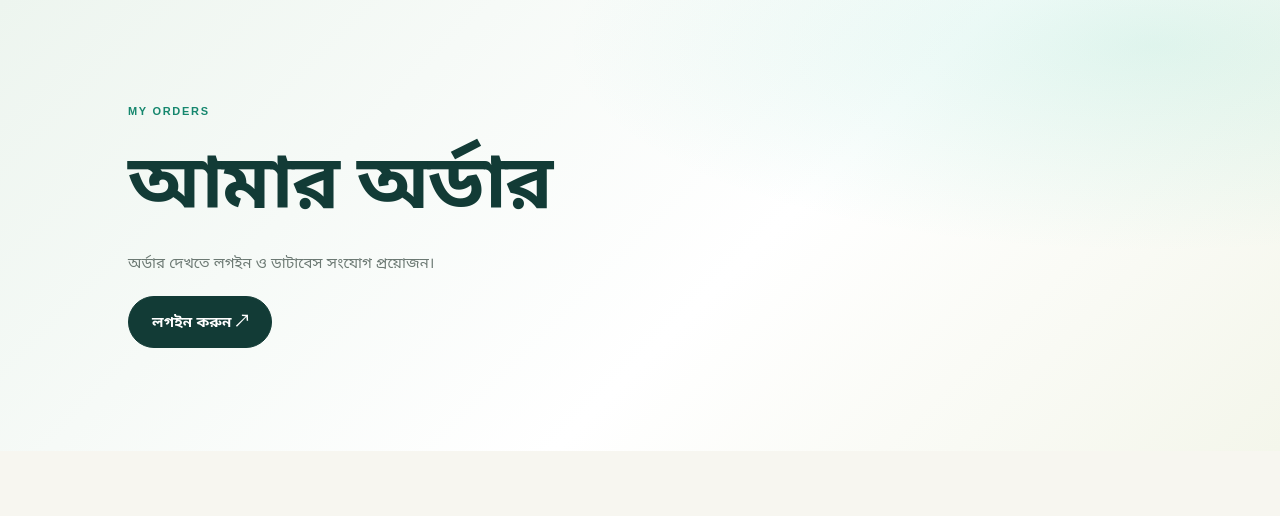
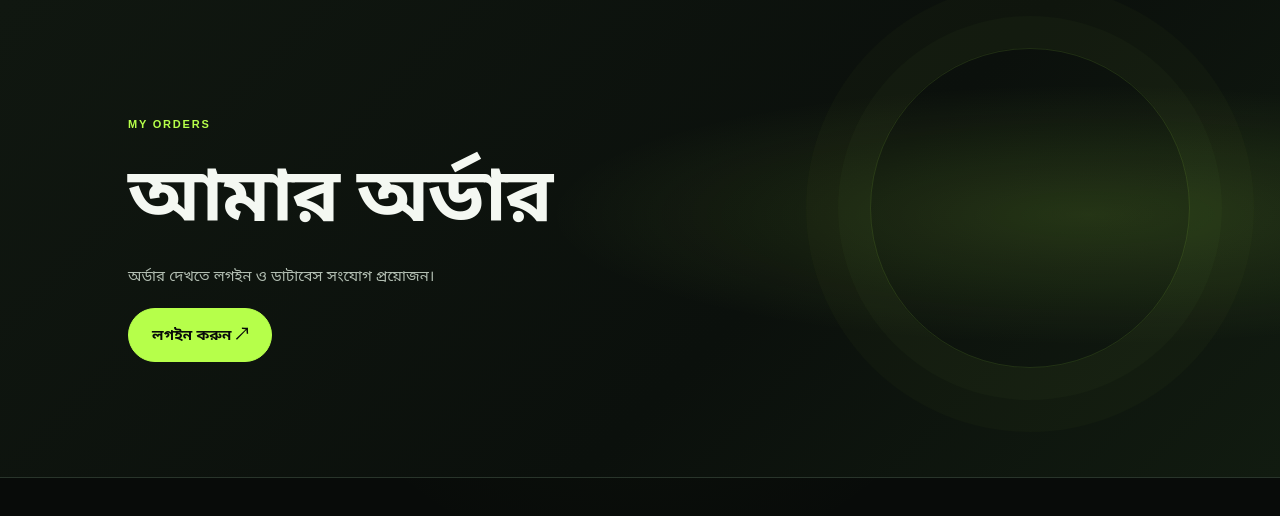
Before and after one commit to neweix24/neweix, a Next.js app: page /orders in a window 1280 px wide. Shown: the top 516 px of the page. Built offline with nearby package versions, Linux system fonts and the light colour scheme.

Commit message:
Update globals.css

```diff
--- a/app/globals.css
+++ b/app/globals.css
@@ -1,17 +1,22 @@
 @import "tailwindcss";
 
+/* NEWEIX — Black & Green Design System */
 :root {
-  --navy: #123b36;
-  --gold: #39c6a3;
-  --ink: #202925;
-  --muted: #6c7973;
-  --paper: #f7f6f0;
-  --surface: #ffffff;
-  --border: #e5eae5;
-  --primary: #123b36;
-  --primary-hover: #1d554b;
+  color-scheme: dark;
+  --bg: #080b09;
+  --surface: #101612;
+  --surface-raised: #151d18;
+  --surface-soft: #1b251e;
+  --primary: #b6ff4a;
+  --primary-hover: #c9ff7b;
+  --primary-dark: #203814;
+  --ink: #f4f8f2;
+  --muted: #a0ada1;
+  --border: #29352b;
+  --danger: #ff7777;
+  --success: #b6ff4a;
   --radius: 18px;
-  --shadow: 0 12px 36px rgba(18, 59, 54, 0.07);
+  --shadow: 0 18px 48px rgba(0, 0, 0, 0.28);
 }
 
 * {
@@ -21,19 +26,25 @@
 html {
   scroll-behavior: smooth;
   scroll-padding-top: 90px;
+  background: var(--bg);
 }
 
 body {
   margin: 0;
-  background: var(--paper);
+  min-height: 100vh;
+  background:
+    radial-gradient(ellipse at 50% -20%, rgba(119, 190, 57, 0.09), transparent 55%),
+    var(--bg);
   color: var(--ink);
-  font-family: Arial, "Noto Sans Bengali", sans-serif;
+  font-family: Arial, "Noto Sans Bengali", "Hind Siliguri", sans-serif;
   font-size: 15px;
-  line-height: 1.65;
+  line-height: 1.7;
   -webkit-font-smoothing: antialiased;
 }
 
-img {
+img,
+video {
+  display: block;
   max-width: 100%;
 }
 
@@ -55,22 +66,42 @@
 }
 
 button {
+  color: inherit;
   cursor: pointer;
 }
 
 button:disabled {
   cursor: not-allowed;
-  opacity: 0.55;
+  opacity: 0.5;
+}
+
+::selection {
+  color: #080b09;
+  background: var(--primary);
 }
 
 :focus-visible {
-  outline: 3px solid var(--gold);
-  outline-offset: 3px;
+  outline: 3px solid var(--primary);
+  outline-offset: 4px;
 }
 
-::selection {
-  background: #b8f2df;
-  color: var(--navy);
+h1,
+h2,
+h3,
+h4,
+p {
+  overflow-wrap: anywhere;
+}
+
+h1,
+h2,
+h3,
+h4 {
+  line-height: 1.3;
+}
+
+p {
+  color: var(--muted);
 }
 
 /* Header and navigation */
@@ -79,28 +110,28 @@
   position: sticky;
   top: 0;
   z-index: 50;
-  min-height: 72px;
   display: flex;
   align-items: center;
   justify-content: space-between;
   gap: 20px;
+  min-height: 74px;
   padding: 14px clamp(18px, 6vw, 88px);
-  background: rgba(255, 255, 255, 0.94);
+  background: rgba(8, 11, 9, 0.9);
   border-bottom: 1px solid var(--border);
-  backdrop-filter: blur(16px);
+  backdrop-filter: blur(18px);
 }
 
 .brand {
   flex-shrink: 0;
+  color: var(--ink);
   font-size: 29px;
-  font-weight: 850;
+  font-weight: 900;
   line-height: 1.2;
-  color: var(--navy);
   letter-spacing: -1.5px;
 }
 
 .brand span {
-  color: var(--gold);
+  color: var(--primary);
 }
 
 nav {
@@ -109,7 +140,7 @@
   justify-content: flex-end;
   gap: clamp(12px, 2.4vw, 28px);
   font-size: 14px;
-  font-weight: 600;
+  font-weight: 650;
 }
 
 nav a {
@@ -117,7 +148,7 @@
 }
 
 nav a:hover {
-  color: #16876e;
+  color: var(--primary);
 }
 
 .nav-button {
@@ -126,54 +157,76 @@
   justify-content: center;
   min-height: 42px;
   padding: 9px 19px;
-  background: var(--navy);
-  color: white;
-  border: 1px solid var(--navy);
+  color: #080b09;
+  background: var(--primary);
+  border: 1px solid var(--primary);
   border-radius: 999px;
+  font-weight: 800;
   transition: background 180ms ease, transform 180ms ease;
 }
 
 .nav-button:hover {
+  color: #080b09;
   background: var(--primary-hover);
-  color: white;
   transform: translateY(-1px);
 }
 
 /* Hero */
 
 .hero {
-  padding: clamp(52px, 8vw, 104px) clamp(20px, 10vw, 144px);
+  position: relative;
+  isolation: isolate;
+  overflow: hidden;
+  padding: clamp(56px, 9vw, 120px) clamp(20px, 10vw, 144px);
   background:
-    radial-gradient(ellipse at 90% 10%, rgba(57, 198, 163, 0.15), transparent 36%),
-    linear-gradient(135deg, #edf5ef 0%, #ffffff 58%, #f4f6eb 100%);
+    radial-gradient(ellipse at 85% 45%, rgba(182, 255, 74, 0.14), transparent 35%),
+    linear-gradient(135deg, #101710 0%, #0b100c 60%, #111b10 100%);
+  border-bottom: 1px solid var(--border);
+}
+
+.hero::after {
+  position: absolute;
+  z-index: -1;
+  top: 10%;
+  right: 7%;
+  width: clamp(140px, 25vw, 320px);
+  aspect-ratio: 1;
+  border: 1px solid rgba(182, 255, 74, 0.12);
+  border-radius: 50%;
+  box-shadow:
+    0 0 0 32px rgba(182, 255, 74, 0.025),
+    0 0 0 64px rgba(182, 255, 74, 0.018);
+  content: "";
+  pointer-events: none;
 }
 
 .eyebrow {
   margin: 0 0 14px;
-  color: #16876e;
+  color: var(--primary);
   font-size: 11px;
-  font-weight: 800;
-  letter-spacing: 1.7px;
+  font-weight: 850;
+  letter-spacing: 1.8px;
   line-height: 1.8;
+  text-transform: uppercase;
 }
 
 .hero h1 {
   max-width: 850px;
   margin: 16px 0 22px;
-  color: var(--navy);
+  color: var(--ink);
   font-size: clamp(38px, 6.3vw, 76px);
-  font-weight: 850;
+  font-weight: 900;
   letter-spacing: -2px;
   line-height: 1.16;
 }
 
 .hero h1 span {
-  color: #169b7b;
+  color: var(--primary);
 }
 
 .hero-copy {
   max-width: 560px;
-  color: var(--muted);
+  color: #b2beb2;
   font-size: 15px;
   line-height: 1.95;
 }
@@ -186,21 +239,19 @@
   min-height: 48px;
   margin-top: 18px;
   padding: 13px 23px;
-  background: var(--navy);
-  color: #ffffff;
-  border: 1px solid var(--navy);
+  color: #080b09;
+  background: var(--primary);
+  border: 1px solid var(--primary);
   border-radius: 999px;
-  font-weight: 700;
+  font-weight: 850;
   text-align: center;
-  transition:
-    background 180ms ease,
-    transform 180ms ease,
-    box-shadow 180ms ease;
+  transition: background 180ms ease, transform 180ms ease, box-shadow 180ms ease;
 }
 
 .primary-button:hover {
+  color: #080b09;
   background: var(--primary-hover);
-  box-shadow: 0 8px 22px rgba(18, 59, 54, 0.17);
+  box-shadow: 0 8px 28px rgba(182, 255, 74, 0.14);
   transform: translateY(-2px);
 }
 
@@ -212,9 +263,9 @@
 
 .products-section h2 {
   margin: 6px 0 12px;
-  color: var(--navy);
+  color: var(--ink);
   font-size: clamp(26px, 3.5vw, 38px);
-  font-weight: 800;
+  font-weight: 850;
   letter-spacing: -0.8px;
   line-height: 1.3;
 }
@@ -230,19 +281,16 @@
   min-width: 0;
   overflow: hidden;
   padding: 12px 12px 20px;
-  background: var(--surface);
+  background: linear-gradient(160deg, #151b16, #0e130f);
   border: 1px solid var(--border);
   border-radius: var(--radius);
-  box-shadow: 0 3px 12px rgba(18, 59, 54, 0.025);
-  transition:
-    transform 200ms ease,
-    box-shadow 200ms ease,
-    border-color 200ms ease;
+  box-shadow: 0 3px 16px rgba(0, 0, 0, 0.12);
+  transition: transform 200ms ease, box-shadow 200ms ease, border-color 200ms ease;
 }
 
 .product-card:hover {
   transform: translateY(-4px);
-  border-color: #c8e9dd;
+  border-color: #688a42;
   box-shadow: var(--shadow);
 }
 
@@ -253,8 +301,11 @@
   align-items: flex-start;
   justify-content: flex-end;
   padding: 14px;
-  background: #e9f0e9;
-  color: var(--navy);
+  background:
+    radial-gradient(ellipse at 50% 20%, rgba(182, 255, 74, 0.12), transparent 60%),
+    #1b251d;
+  color: var(--primary);
+  border: 1px solid rgba(255, 255, 255, 0.035);
   border-radius: 12px;
 }
 
@@ -270,18 +321,18 @@
 }
 
 .art-2 {
-  background: #f0eee4;
+  background-color: #24251c;
 }
 
 .art-3 {
-  background: #e0eee7;
+  background-color: #17251c;
 }
 
 .product-label {
   margin: 18px 0 7px;
-  color: #16876e;
+  color: var(--primary);
   font-size: 10px;
-  font-weight: 800;
+  font-weight: 850;
   letter-spacing: 1.3px;
 }
 
@@ -289,7 +340,7 @@
   margin: 6px 0 8px;
   color: var(--ink);
   font-size: 17px;
-  font-weight: 750;
+  font-weight: 800;
   line-height: 1.5;
 }
 
@@ -308,9 +359,9 @@
 }
 
 .product-bottom strong {
-  color: var(--navy);
+  color: var(--primary);
   font-size: 19px;
-  font-weight: 850;
+  font-weight: 900;
 }
 
 .product-bottom button {
@@ -320,8 +371,8 @@
   width: 42px;
   height: 42px;
   padding: 0;
-  background: var(--navy);
-  color: white;
+  color: #080b09;
+  background: var(--primary);
   border: 0;
   border-radius: 50%;
   font-size: 26px;
@@ -330,7 +381,7 @@
 }
 
 .product-bottom button:hover:not(:disabled) {
-  background: #16876e;
+  background: var(--primary-hover);
   transform: rotate(90deg);
 }
 
@@ -347,7 +398,20 @@
 .track-form label {
   color: var(--ink);
   font-size: 14px;
-  font-weight: 700;
+  font-weight: 750;
+}
+
+.track-form input,
+.track-form select,
+.track-form textarea,
+input:not([type="checkbox"]):not([type="radio"]):not([type="file"]),
+select,
+textarea {
+  max-width: 100%;
+  color: var(--ink);
+  background: var(--surface);
+  border: 1px solid var(--border);
+  border-radius: 12px;
 }
 
 .track-form input,
@@ -356,22 +420,25 @@
   width: 100%;
   min-height: 48px;
   padding: 13px 15px;
-  color: var(--ink);
-  background: white;
-  border: 1px solid #dce5df;
-  border-radius: 12px;
-  outline: none;
-  transition: border-color 180ms ease, box-shadow 180ms ease;
+}
+
+input::placeholder,
+textarea::placeholder {
+  color: #829083;
 }
 
 .track-form input:focus,
 .track-form select:focus,
-.track-form textarea:focus {
-  border-color: #39a98d;
-  box-shadow: 0 0 0 4px rgba(57, 198, 163, 0.13);
+.track-form textarea:focus,
+input:focus,
+select:focus,
+textarea:focus {
+  border-color: #91cf45;
+  outline: none;
+  box-shadow: 0 0 0 4px rgba(182, 255, 74, 0.1);
 }
 
-/* Cart and common content */
+/* Cart and shared content */
 
 main > section,
 main > article {
@@ -387,26 +454,7 @@
 }
 
 main button:disabled {
-  opacity: 0.55;
-}
-
-main > .hero section article {
-  border-color: var(--border) !important;
-}
-
-main > .hero section article button {
-  min-width: 36px;
-  min-height: 36px;
-  padding: 6px 12px;
-  background: white;
-  color: var(--navy);
-  border: 1px solid var(--border);
-  border-radius: 10px;
-}
-
-main > .hero section article button:hover:not(:disabled) {
-  background: #e8f6ef;
-  border-color: #b5e4d3;
+  opacity: 0.5;
 }
 
 /* Footer */
@@ -418,7 +466,7 @@
   justify-content: space-between;
   gap: 16px;
   padding: 30px clamp(18px, 6vw, 88px);
-  background: white;
+  background: #0c110d;
   border-top: 1px solid var(--border);
 }
 
@@ -426,6 +474,34 @@
 footer small {
   color: var(--muted);
   font-size: 12px;
+}
+
+/* Utility defaults for dark UI */
+
+hr {
+  border: 0;
+  border-top: 1px solid var(--border);
+}
+
+table {
+  width: 100%;
+  border-collapse: collapse;
+}
+
+th,
+td {
+  padding: 12px;
+  border-bottom: 1px solid var(--border);
+  text-align: left;
+}
+
+th {
+  color: var(--primary);
+  font-weight: 800;
+}
+
+:where(.product-card, .track-form, main section) {
+  overflow-wrap: anywhere;
 }
 
 /* Accessibility and responsive layout */
@@ -490,7 +566,8 @@
   }
 
   nav {
-    gap: 10px;
+    flex-wrap: wrap;
+    gap: 8px;
     font-size: 11px;
   }
 
```
